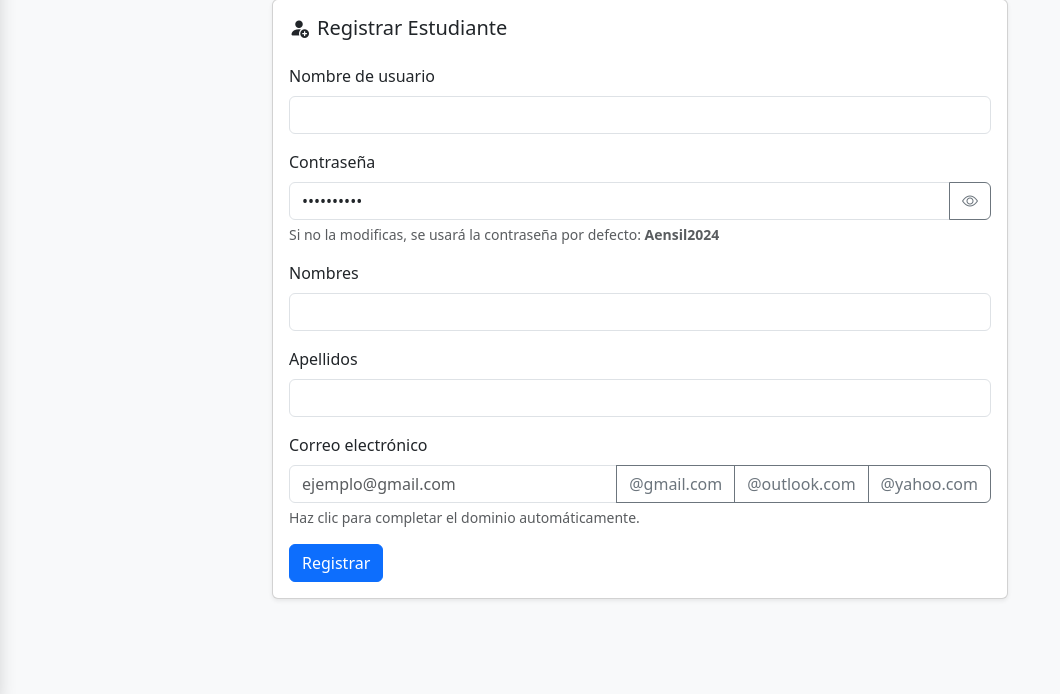
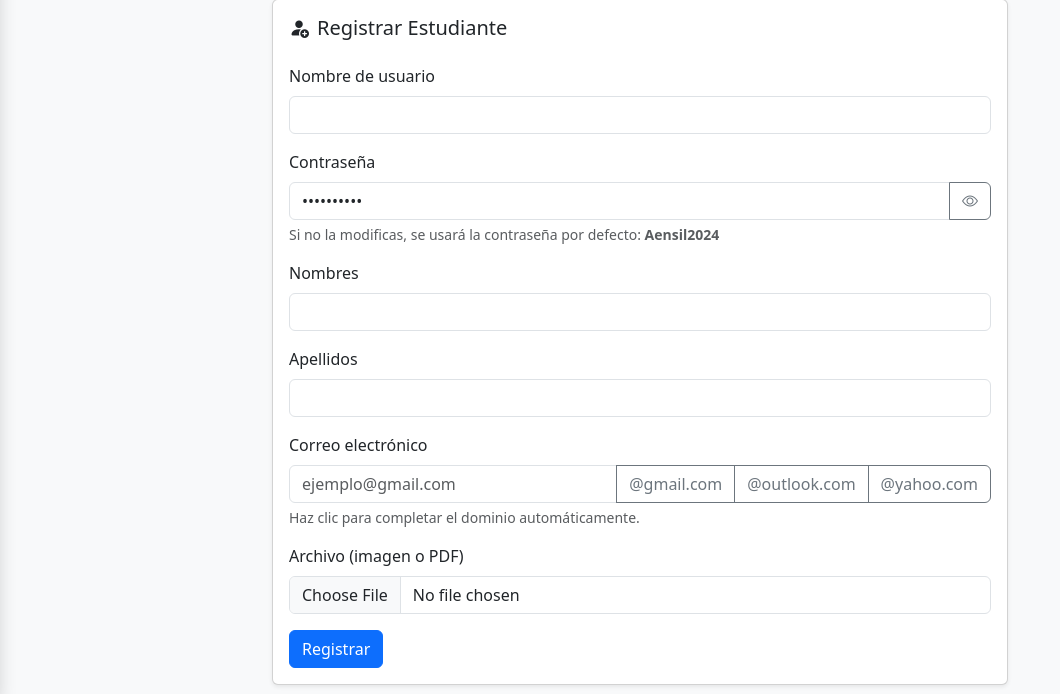
Before and after one commit to NextBoostPeru/moodleSIL, a PHP site: page /registrar-estudiante.php in a window 1280 px wide. Shown: the part 106-800 px from the top of the page, without its empty margins (0-1060 px from the left). Run offline with PHP 8.4, Linux system fonts and the light colour scheme; the visitor is signed in with stand-in values (Sample User, id 1).

Commit message:
Permitir subir archivo al registrar usuario

```diff
--- a/registrar-estudiante.php
+++ b/registrar-estudiante.php
@@ -28,6 +28,27 @@ if ($_SERVER['REQUEST_METHOD'] === 'POST') {
       $stmt->execute([$username, $password, $firstname, $lastname, $email, $lang, $timecreated]);
 
       $userid = $pdo->lastInsertId();
+
+      // Manejar carga de archivo
+      if (!empty($_FILES['archivo']['name']) && $_FILES['archivo']['error'] === UPLOAD_ERR_OK) {
+        $mime = mime_content_type($_FILES['archivo']['tmp_name']);
+        $permitidos = ['image/jpeg', 'image/png', 'image/gif', 'application/pdf'];
+        if (in_array($mime, $permitidos)) {
+          $dirUsuario = __DIR__ . '/uploads/' . $userid;
+          if (!is_dir($dirUsuario)) {
+            mkdir($dirUsuario, 0777, true);
+          }
+          $nombreSeguro = preg_replace('/[^A-Za-z0-9._-]/', '_', basename($_FILES['archivo']['name']));
+          $rutaRelativa = 'uploads/' . $userid . '/' . $nombreSeguro;
+          $destino = __DIR__ . '/' . $rutaRelativa;
+          if (move_uploaded_file($_FILES['archivo']['tmp_name'], $destino)) {
+            // Crear tabla si no existe y guardar ruta
+            $pdo->exec("CREATE TABLE IF NOT EXISTS mdl_user_files (id INT AUTO_INCREMENT PRIMARY KEY, userid INT NOT NULL, path VARCHAR(255) NOT NULL, timecreated INT NOT NULL)");
+            $stmtFile = $pdo->prepare("INSERT INTO mdl_user_files (userid, path, timecreated) VALUES (?, ?, ?)");
+            $stmtFile->execute([$userid, $rutaRelativa, $timecreated]);
+          }
+        }
+      }
 
       // Asignar rol de estudiante
       $roleid = 5;
@@ -61,7 +82,7 @@ if ($_SERVER['REQUEST_METHOD'] === 'POST') {
             <div class="alert alert-danger"><?= $error ?></div>
           <?php endif; ?>
 
-          <form method="POST">
+          <form method="POST" enctype="multipart/form-data">
             <div class="mb-3">
               <label for="username" class="form-label">Nombre de usuario</label>
               <input type="text" class="form-control" name="username" id="username" required>
@@ -98,6 +119,11 @@ if ($_SERVER['REQUEST_METHOD'] === 'POST') {
   </div>
   <div class="form-text">Haz clic para completar el dominio automáticamente.</div>
 </div>
+
+            <div class="mb-3">
+              <label for="archivo" class="form-label">Archivo (imagen o PDF)</label>
+              <input type="file" class="form-control" name="archivo" id="archivo" accept="image/*,application/pdf">
+            </div>
 
 
             <button type="submit" class="btn btn-primary">Registrar</button>
```
Also changed, not shown: README.md, 1 other file.
